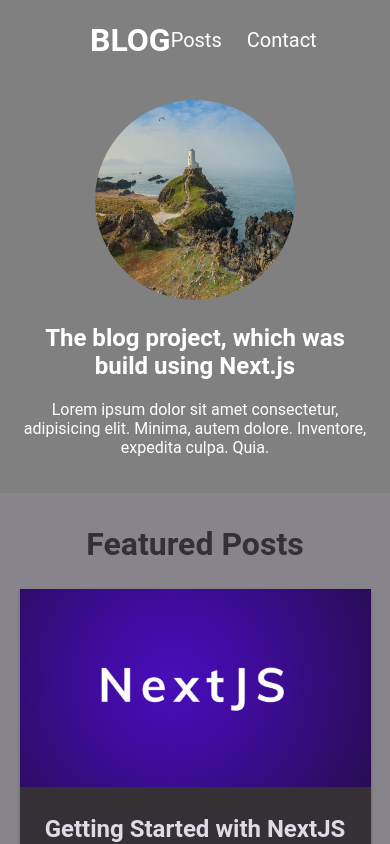
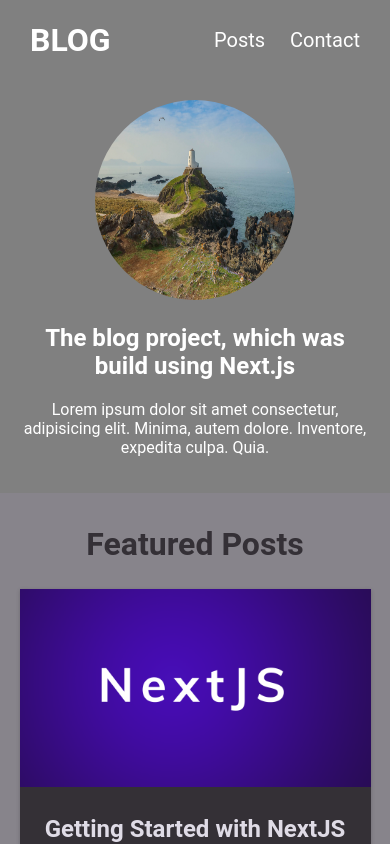
Before and after one commit to NMiokliotsah/nextjs-blog, a Next.js app: page / in a window 390 px wide. Shown: the top 844 px of the page. Built offline with nearby package versions, Linux system fonts and the light colour scheme.

Commit message:
update header styles

```diff
--- a/components/Navigation/Navigation.module.scss
+++ b/components/Navigation/Navigation.module.scss
@@ -17,3 +17,10 @@
     }
   }
 }
+
+
+@media (max-width: 500px) {
+  .blogHeader {
+    padding: 40px 30px;
+  }
+}
```
